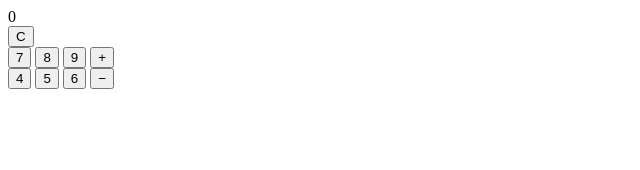
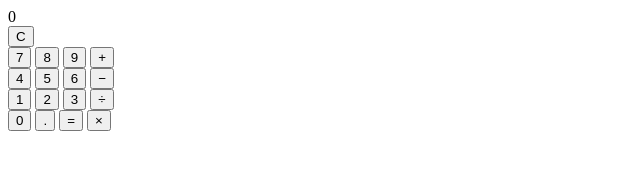
Before and after one commit to Bawantha1234/Calculator-Html-css-js, a plain HTML site: page index.html in a window 1280 px wide. Shown: the whole page, without its empty margins (0-640 px from the left). Drawn offline with Linux system fonts and the light colour scheme.

Commit message:
third row & forth row

```diff
--- a/index.html
+++ b/index.html
@@ -53,6 +53,38 @@
                 </button>
             </div>
 
+            <!--Third row-->
+            <div class="calc-button-row">
+                <button class="calc-button">
+                    1
+                </button>
+                <button class="calc-button">
+                    2
+                </button>
+                <button class="calc-button">
+                    3
+                </button>
+                <button class="calc-button">
+                    &divide;
+                </button>
+            </div>
+
+            <!--Forth row-->
+            <div class="calc-button-row">
+                <button class="calc-button">
+                    0
+                </button>
+                <button class="calc-button">
+                    .
+                </button>
+                <button class="calc-button">
+                    &equals;
+                </button>
+                <button class="calc-button">
+                    &times;
+                </button>
+            </div>
+
         </section>
 
     </div>
```
